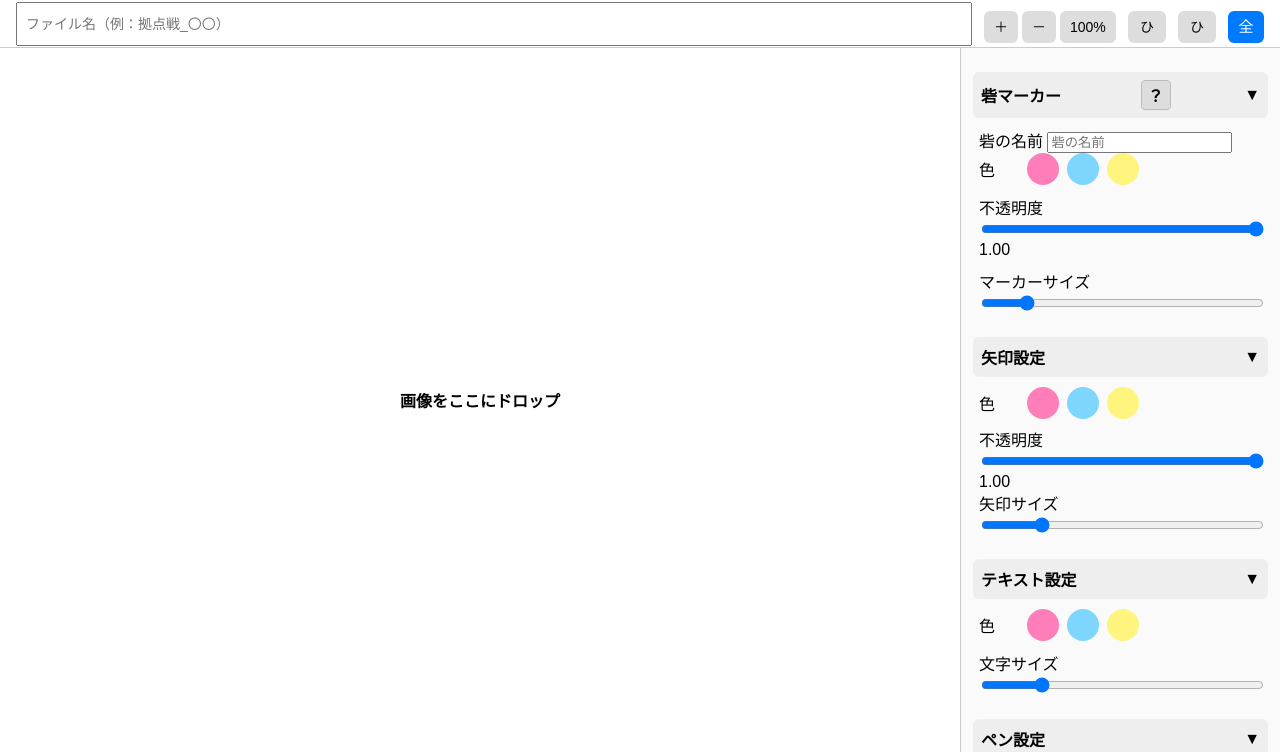
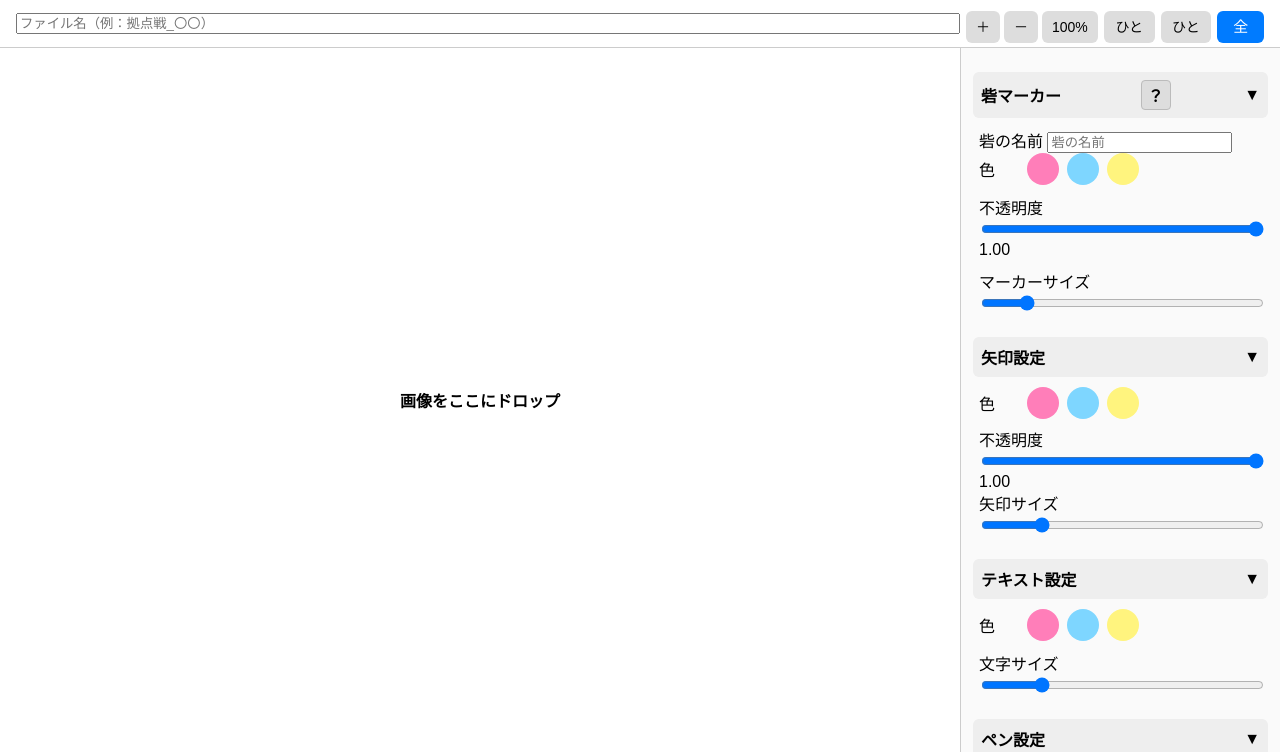
Before and after one commit to akumaneko418-ops/BDO-battle-map, a website: page public/edit.html in a window 1280 px wide. Shown: the part 48-800 px from the top of the page. Drawn offline with nearby package versions, Linux system fonts and the light colour scheme; no server answers.

Commit message:
Update edit.css

```diff
--- a/public/edit.css
+++ b/public/edit.css
@@ -31,16 +31,13 @@ body {
     border-bottom: 1px solid #ccc;
     display: flex;
     align-items: center;
-    gap: 12px;
+    gap: 6px;
     padding: 0 16px;
     box-sizing: border-box;
 }
 
 .fileNameInput {
-    flex: 0 0 75%;
-    height: 32px;
-    padding: 4px 8px;
-    font-size: 14px;
+    flex: 0 0 75% !important;
 }
 
 .zoomTool {
```
